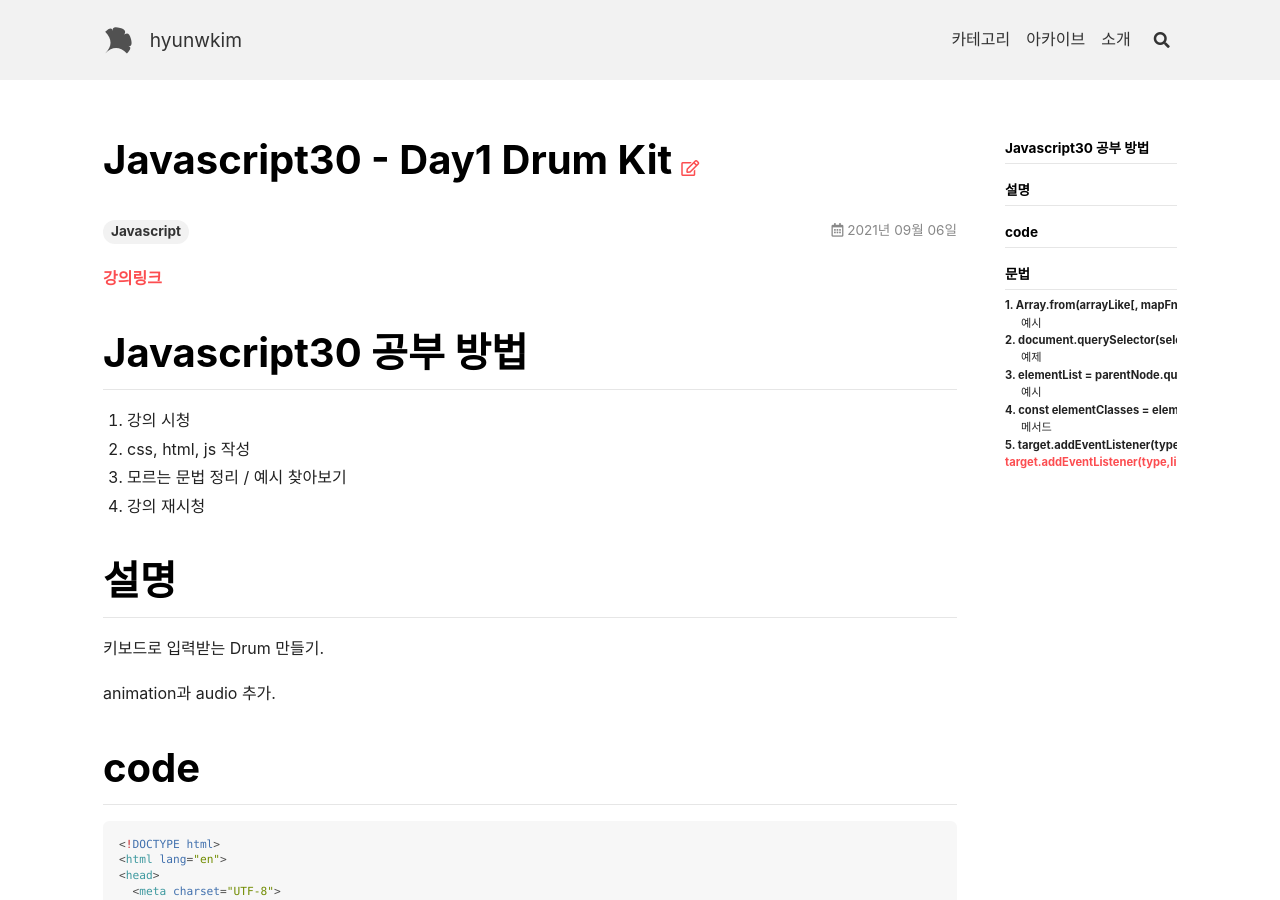
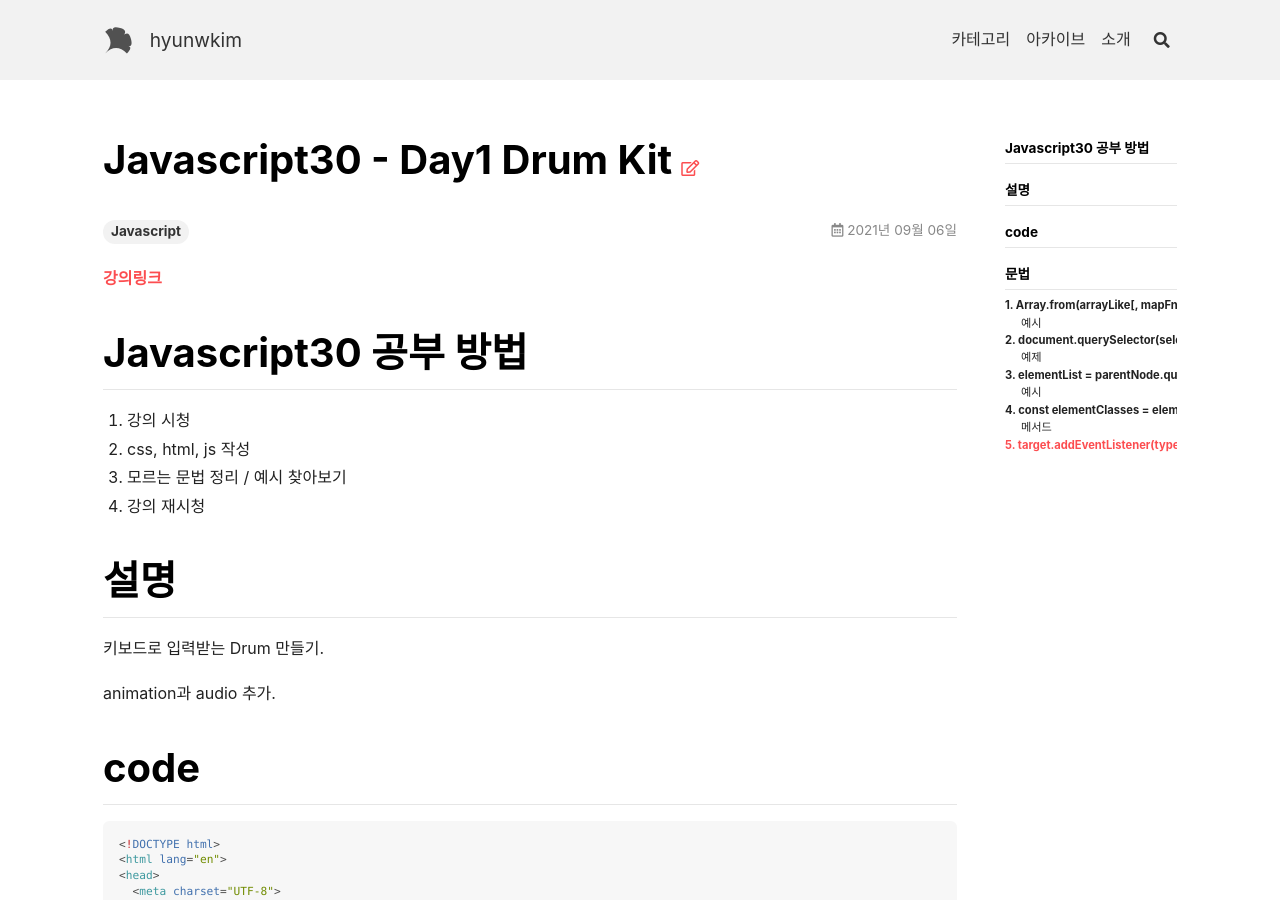
Before and after one commit to hyunwk/hyunwk.github.io, a Jekyll site: the page built from _posts/2021-09-07-js30-1.md, in a window 1280 px wide and 900 px high. Built offline with Jekyll 4.4.1, drawn with Linux system fonts in a browser that asks for light colours; nearby versions of some CDN libraries; some of the changed text lies outside the part shown.

Commit message:
style : fix margin

````diff
--- a/_posts/2021-09-07-js30-1.md
+++ b/_posts/2021-09-07-js30-1.md
@@ -112,7 +112,6 @@ animation과 audio 추가.
 # 문법
 
 ## 1.  Array.from(arrayLike[, mapFn[, thisArg]]
-<br>
 - The **`Array.from()`** static method creates a new, shallow-copied `Array` instance from an array-like or iterable object.
 - **`Array.from()`** 메서드는 유사 배열 객체(array-like object)나 반복 가능한 객체(iterable object)를 얕게 복사해 새로운`Array` 객체를 만듭니다.
 <br>
@@ -126,10 +125,9 @@ Array.from([1, 2, 3], x => x + x));
 ```
 
 ---
-<br>
+<br/>
+
 ## 2. document.querySelector(selectors);
-<br>
-
 - The Document method querySelector() returns the first Element within the document that matches the specified selector, or group of selectors. If no matches are found, null is returned.
 
 - Document.querySelector()는 제공한 선택자 또는 선택자 뭉치와 일치하는 문서 내 첫 번째 Element를 반환합니다. 일치하는 요소가 없으면 null을 반환합니다.
@@ -152,7 +150,6 @@ var el = document.querySelector("div.user-panel.main input[name=login]");
 ---
 
 ## 3. elementList = parentNode.querySelectorAll(selectors);
-<br>
 - The Document method querySelectorAll() returns a static (not live) NodeList representing a list of the document's elements that match the specified group of selectors.
 
 - Document 메소드 querySelectorAll() 는 지정된 셀렉터 그룹에 일치하는 다큐먼트의 엘리먼트 리스트를 나타내는 정적(살아 있지 않은) NodeList 를 반환합니다.
@@ -170,6 +167,7 @@ var matches = document.querySelectorAll("p");
 ```jsx
 document.querySelectorAll('.key');
 ```
+<br/>
 
 ## 4. const elementClasses = elementNodeReference.classList;
 
@@ -189,9 +187,8 @@ document.querySelectorAll('.key');
 **`remove( String [, String [, ...]] )`**
 
 지정한 클래스 값을 제거한다.
-
-## 5. target.addEventListener(type,listener[,options]);
-## target.addEventListener(type,listener[,useCapture]);
+<br/><br/>
+## 5. target.addEventListener(type,listener[,options]);  target.addEventListener(type,listener[,useCapture]);
 <br/>
 - The EventTarget method addEventListener() sets up a function that will be called whenever the specified event is delivered to the target.
 
@@ -205,14 +202,15 @@ document.querySelectorAll('.key');
 [addEventListner type 종류](https://developer.mozilla.org/ko/docs/Web/Events)
 
 ```jsx
-**HTML**
+HTML
 ---
 <table id="outside">
     <tr><td id="t1">one</td></tr>
     <tr><td id="t2">two</td></tr>
 </table>
 
-**JavaScript**
+
+JavaScript
 ---
 // Function to change the content of t2
 function modifyText() {
@@ -228,7 +226,8 @@ function modifyText() {
 var el = document.getElementById("outside");
 el.addEventListener("click", modifyText, false);
 
-**결과**
+
+결과
 ---
 one
 two (클릭시마다 three / two로 바뀐다)
````
